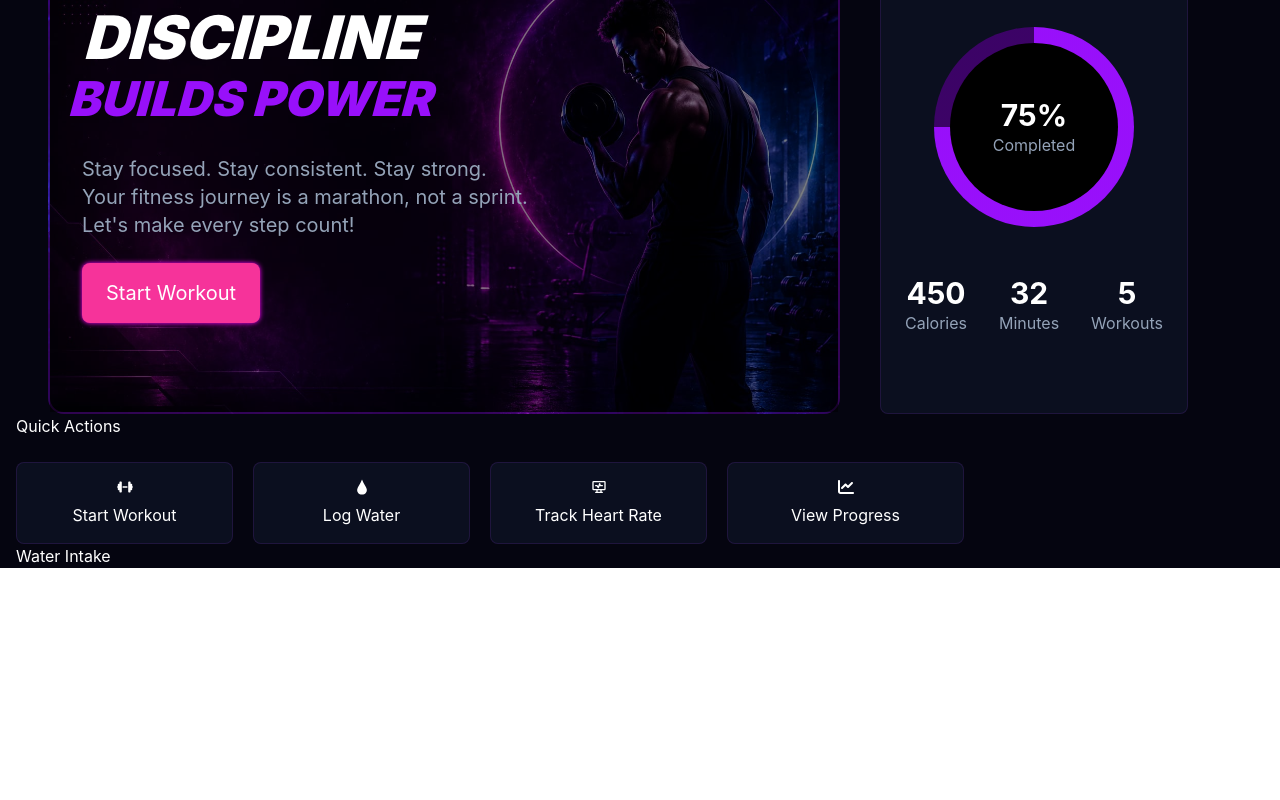
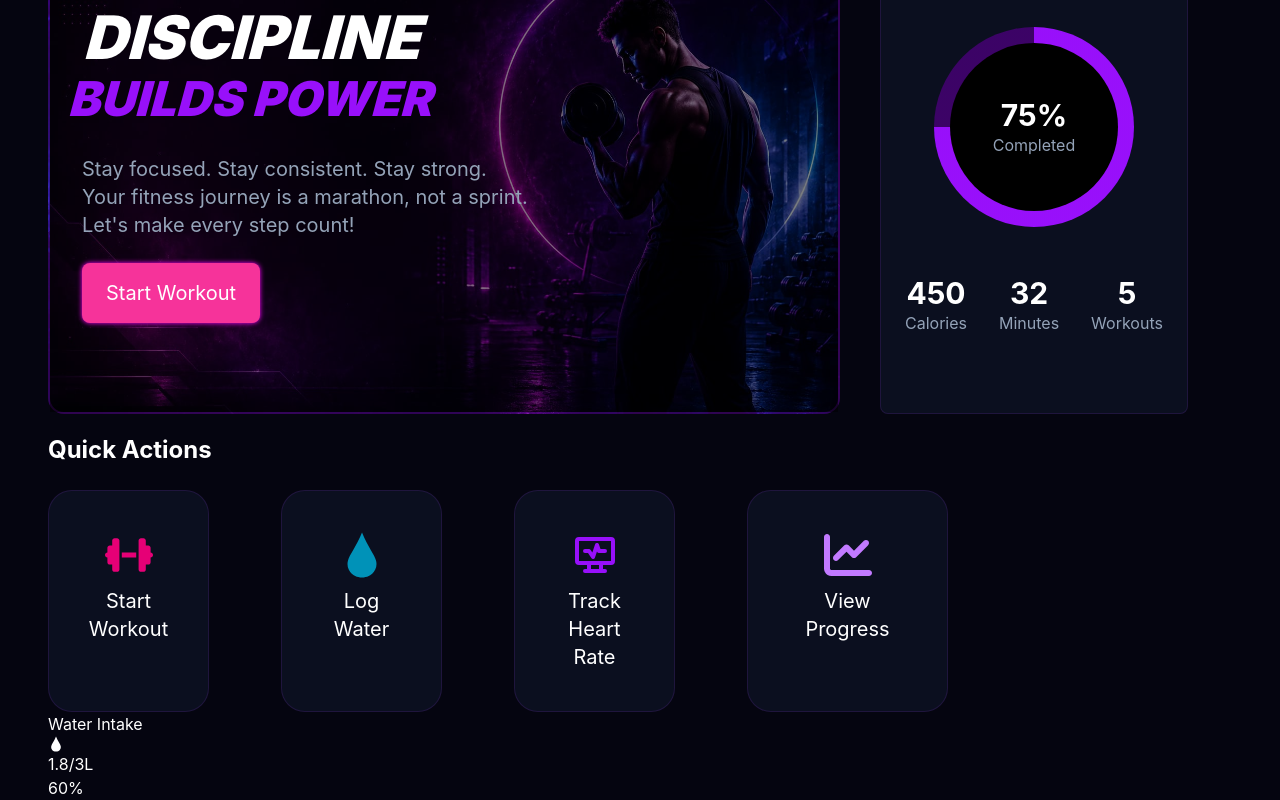
Before and after one commit to Linkon-Tuhoto/Fitness-app, a React (Vite) app: page / in a window 1280 px wide. Shown: the part 190-990 px from the top of the page. Before the commit the page ends 800 px from the top, so only its background shows below. Built offline with nearby package versions, Linux system fonts and the light colour scheme.

Commit message:
water intake structure

```diff
--- a/src/components/Hero.jsx
+++ b/src/components/Hero.jsx
@@ -96,31 +96,47 @@ function Hero() {
         </div>
 
         {/*Quick Action links*/}
-        <div>
+        <div className='px-8'>
             <div className='w-[75%]'>
-                <h2>Quick Actions</h2>
-                <div className='grid grid-cols-4 space-x-5'>
-                <div className='flex flex-col items-center gap-2 text-center bg-slate-900/60 border border-purple-500/13 rounded-lg p-4  mt-6'>
-                    <FaDumbbell className='text-center'/>
-                    <p className=''>Start Workout</p>
+                <h2 className='text-2xl font-bold pt-5'>Quick Actions</h2>
+                <div className='grid grid-cols-4 space-x-10 gap-8'>
+                <div className='flex flex-col items-center gap-2 text-center bg-slate-900/60 border border-purple-500/13 hover:border-cyan-400/40 rounded-3xl p-10 mt-6'>
+                    <FaDumbbell className='text-5xl text-pink-600'/>
+                    <p className='text-xl'>Start Workout</p>
                 </div>
-                <div className='flex flex-col items-center gap-2 text-center bg-slate-900/60 border border-purple-500/13 rounded-lg p-4  mt-6'>
-                    <GiWaterDrop />
-                    <p>Log Water</p>
+                <div className='flex flex-col items-center gap-2 text-center bg-slate-900/60 border border-purple-500/13 hover:border-cyan-400/40 rounded-3xl p-10  mt-6'>
+                    <GiWaterDrop className='text-5xl text-cyan-600'/>
+                    <p className='text-xl'>Log Water</p>
                 </div>
-                <div className='flex flex-col items-center gap-2 text-center bg-slate-900/60 border border-purple-500/13 rounded-lg p-4  mt-6'>
-                    <TbHeartRateMonitor />
-                    <p>Track Heart Rate</p>
+                <div className='flex flex-col items-center gap-2 text-center bg-slate-900/60 border border-purple-500/13 hover:border-cyan-400/40 rounded-3xl p-10  mt-6'>
+                    <TbHeartRateMonitor className='text-5xl text-purple-600'/>
+                    <p className='text-xl'>Track Heart Rate</p>
                 </div>
-                <div className='flex flex-col items-center gap-2 text-center bg-slate-900/60 border border-purple-500/13 rounded-lg p-4  mt-6'>
-                    <FaChartLine />
-                    <p>View Progress</p>
+                <div className='flex flex-col items-center gap-2 text-center bg-slate-900/60 border border-purple-500/13 hover:border-cyan-400/40 rounded-3xl p-10  mt-6'>
+                    <FaChartLine className='text-5xl text-purple-400'/>
+                    <p className='text-xl'>View Progress</p>
                 </div>
                 </div>
             </div>
 
             <div>
                 <h2>Water Intake</h2>
+                <div>
+                    <div>
+                        <div>
+                            <div>
+                                <GiWaterDrop />
+                                <span>1.8
+                                    <span>/3L</span>
+                                </span>
+                            </div>
+                        </div>
+                        <div>
+                            60%
+                        </div>
+                    </div>
+                    <div></div>
+                </div>
             </div>
         </div>
 
```
